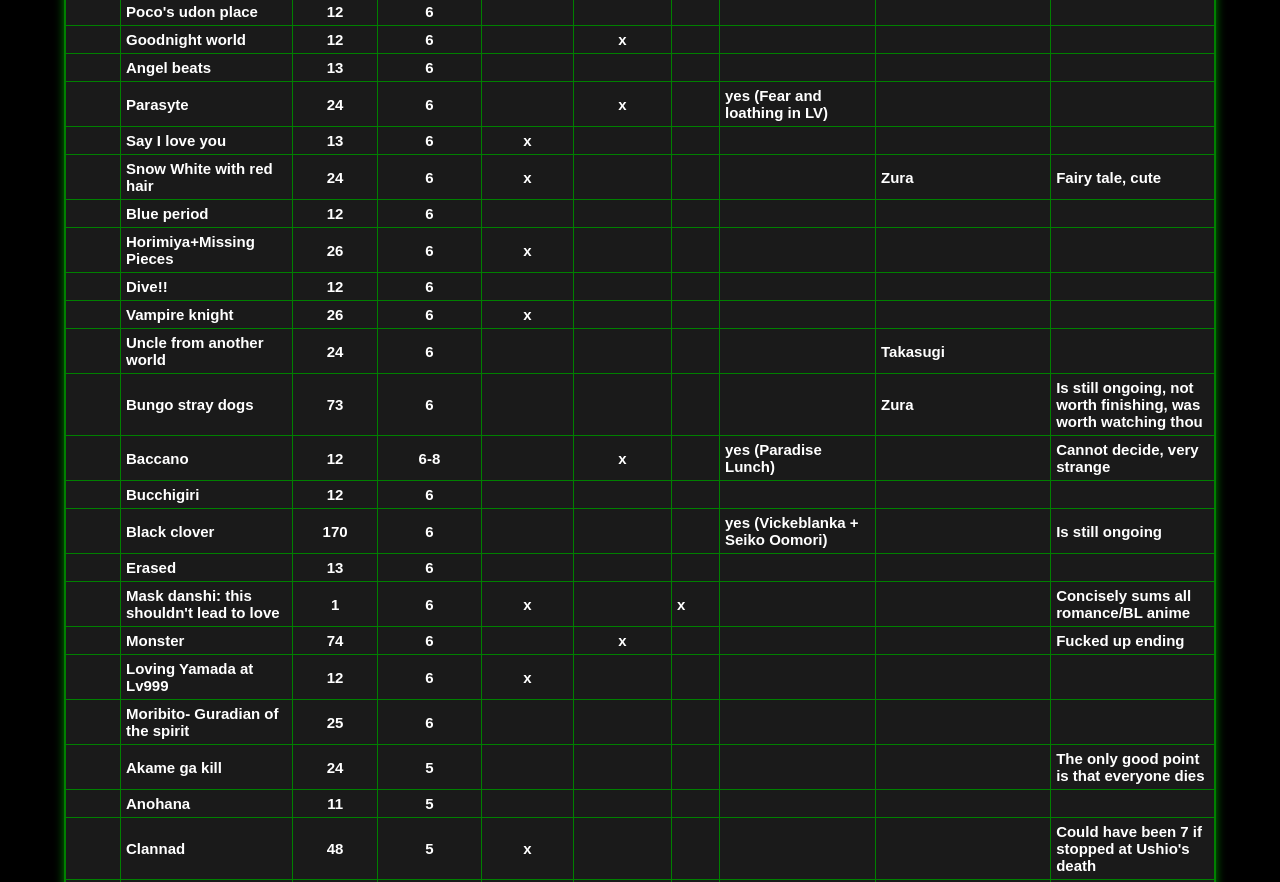
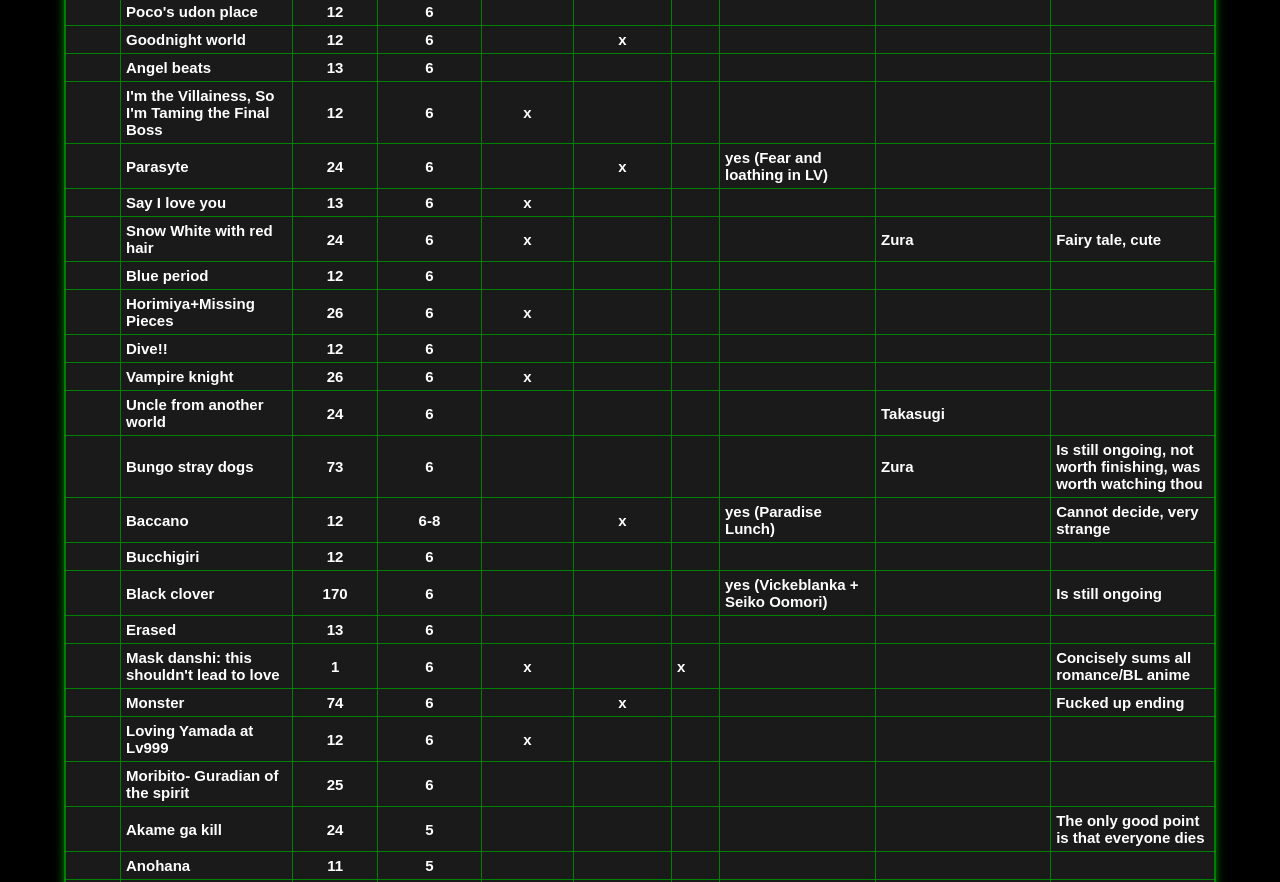
Before and after one commit to katsu-rap/Gintama-website, a plain HTML site: page Gintamasite/animelist table.html in a window 1280 px wide. Shown: the part 3574-4456 px from the top of the page. Drawn offline with Linux system fonts and the light colour scheme.

Commit message:
adding anime

```diff
--- a/Gintamasite/animelist table.html
+++ b/Gintamasite/animelist table.html
@@ -537,6 +537,7 @@
             <tr><td></td><td>Real girl kanojo</td><td>24</td><td>7</td><td>x</td><td></td><td></td><td></td><td></td><td></td></tr><tr style="border-top:2.5pt solid blue;"><td></td><td>Poco's udon place</td><td>12</td><td>6</td><td></td><td></td><td></td><td></td><td></td><td></td></tr>
             <tr><td></td><td>Goodnight world</td><td>12</td><td>6</td><td></td><td>x</td><td></td><td></td><td></td><td></td></tr>
             <tr><td></td><td>Angel beats</td><td>13</td><td>6</td><td></td><td></td><td></td><td></td><td></td><td></td></tr>
+            <tr><td></td><td>I'm the Villainess, So I'm Taming the Final Boss</td><td>12</td><td>6</td><td>x</td><td></td><td></td><td></td><td></td><td></td></tr>
             <tr><td></td><td>Parasyte</td><td>24</td><td>6</td><td></td><td>x</td><td></td><td>yes (Fear and loathing in LV)</td><td></td><td></td></tr>
             <tr><td></td><td>Say I love you</td><td>13</td><td>6</td><td>x</td><td></td><td></td><td></td><td></td><td></td></tr>
             <tr><td></td><td>Snow White with red hair</td><td>24</td><td>6</td><td>x</td><td></td><td></td><td></td><td>Zura</td><td>Fairy tale, cute</td></tr>
```
